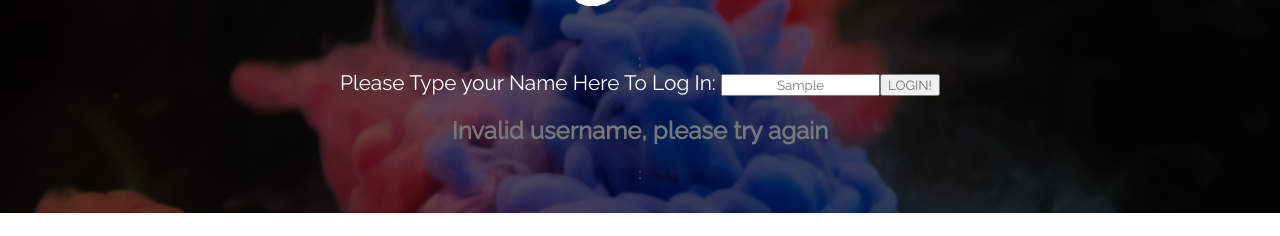
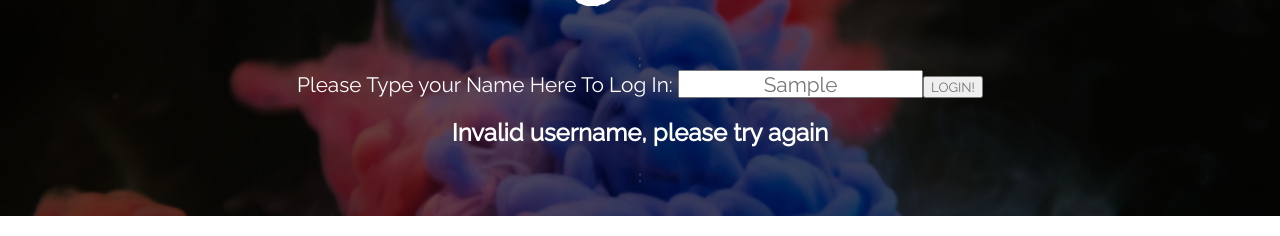
Before and after one commit to matthewmanbrad/nc-games, a React (Create React App) app: page / in a window 1280 px wide. Both pictures are taken after typing "Sample" into the empty fields and a click on the button "LOGIN!". Shown: the part 218-454 px from the top of the page. Built offline with nearby package versions, Linux system fonts and the light colour scheme; no server answers.

Commit message:
get log out functionality working

```diff
--- a/src/App.css
+++ b/src/App.css
@@ -187,3 +187,12 @@ p {
   font-family: Raleway;
   font-size: 1.5rem;
 }
+
+.LogInForm--invalid-username-message {
+  color: white;
+}
+
+.LogInForm__input--log-in {
+  height: 1.8rem;
+  font-size: 1.3rem;
+}
--- a/src/App.js
+++ b/src/App.js
@@ -25,7 +25,7 @@ function App() {
       <div class="App__div--header">
         <Nav />
         <Header user={user} setUser={setUser} />
-        <LogInForm setUser={setUser} />
+        <LogInForm setUser={setUser} user={user} />
       </div>
       <section className="App__section--main-content container">
         <Switch>
--- a/src/components/Header.jsx
+++ b/src/components/Header.jsx
@@ -2,10 +2,25 @@ import React from "react";
 import { getUserInfo } from "../utils/api";
 
 const Header = ({ user, setUser }) => {
+  const logOutUser = (user) => {
+    localStorage.removeItem(user);
+    setUser(null);
+  };
   return (
     <div>
       <h1 className="title--nc-games Header__title">NC Games</h1>;
-      {user && <p className="Header__logged-in-message">logged in as {user}</p>}
+      {user && (
+        <span>
+          <p className="Header__logged-in-message">logged in as {user}</p>
+          <button
+            onClick={() => {
+              logOutUser(user);
+            }}
+          >
+            Log Out!
+          </button>
+        </span>
+      )}
     </div>
   );
 };
--- a/src/components/LogInForm.js
+++ b/src/components/LogInForm.js
@@ -2,7 +2,7 @@ import React from "react";
 import { useState } from "react";
 import { getUserInfo } from "../utils/api";
 
-const LogInForm = ({ setUser }) => {
+const LogInForm = ({ setUser, user }) => {
   const [newUser, setNewUser] = useState("");
   const [isInvalidUser, setIsInvalidUser] = useState(false);
   const [submitted, setSubmitted] = useState(false);
@@ -26,6 +26,7 @@ const LogInForm = ({ setUser }) => {
 
   return (
     <div>
+      {!user && (
         <form onSubmit={handleSubmit}>
           <label htmlFor="login" className="LogInForm__log-in-instructions">
             Please Type your Name Here To Log In:{" "}
@@ -37,10 +38,18 @@ const LogInForm = ({ setUser }) => {
               setNewUser(e.target.value);
             }}
             value={newUser}
+            placeholder="try 'grumpy19'"
+            className="LogInForm__input--log-in"
           />
           <button>LOGIN!</button>
-        {isInvalidUser && <h2>Invalid username, please try again</h2>} :
+          {isInvalidUser && (
+            <h2 className="LogInForm--invalid-username-message">
+              Invalid username, please try again
+            </h2>
+          )}{" "}
+          :
         </form>
+      )}
     </div>
   );
 };
```
Lines whose indentation alone changed are shown as unchanged.
